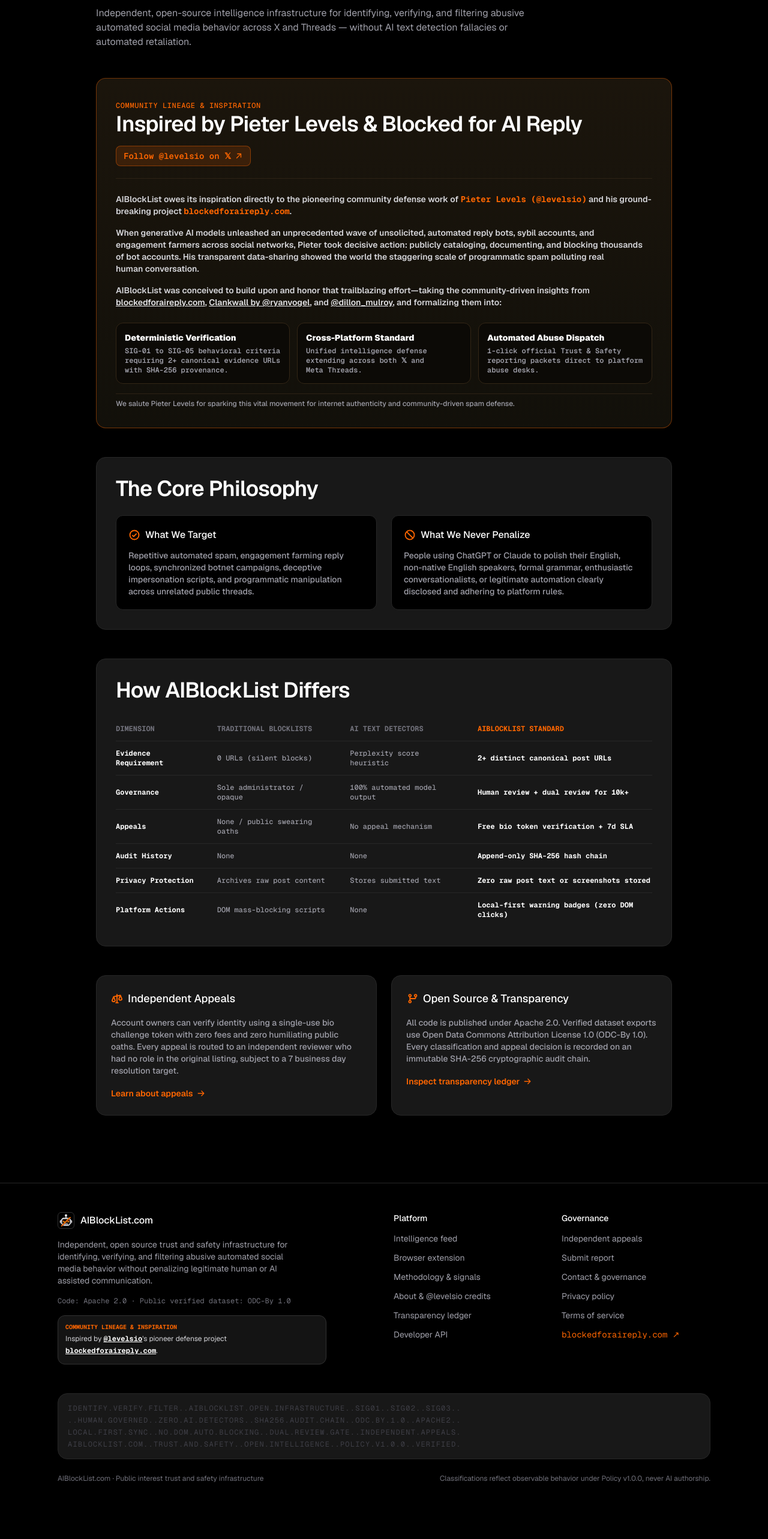
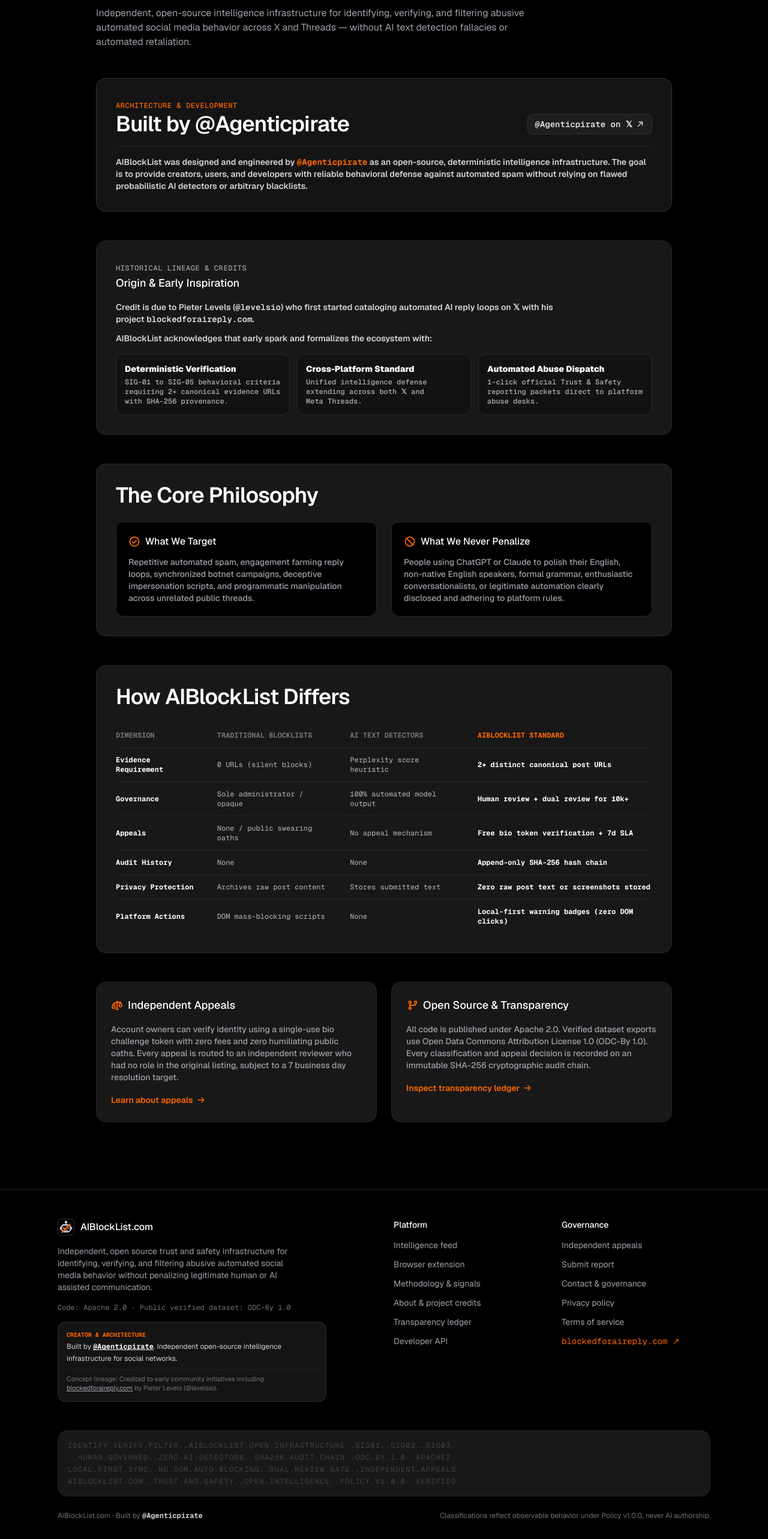
Before and after one commit to Agenticpirate/aiblocklist, a Next.js app in the folder apps/web/: page /about in a window 1280 px wide. Shown: the part 220-2786 px from the top of the page at 60% size. Before the commit the page ends 2741 px from the top, so only its background shows below. Built offline with nearby package versions, Linux system fonts and the light colour scheme.

Commit message:
feat: credit @Agenticpirate as builder in footer and hero, tone down levelsio credits

```diff
--- a/apps/web/src/app/about/page.tsx
+++ b/apps/web/src/app/about/page.tsx
@@ -36,77 +36,82 @@ export default function AboutPage() {
         </p>
       </div>
 
-      {/* Community Inspiration & Upstream Credits to @levelsio */}
-      <div className="rounded-2xl border border-[#ff6600]/40 bg-gradient-to-b from-[#1b150c] to-[#12100a] p-6 sm:p-8 space-y-6 shadow-xl">
-        <div className="flex items-center justify-between flex-wrap gap-4 border-b border-[#2d2215] pb-5">
-          <div className="space-y-1">
-            <span className="caption-4 font-mono uppercase text-[#ff6600] font-bold tracking-wider">
-              Community Lineage &amp; Inspiration
-            </span>
-            <h2 className="heading-3 text-white">Inspired by Pieter Levels &amp; Blocked for AI Reply</h2>
-          </div>
+      {/* Creator & Project Identity */}
+      <div className="rounded-2xl border border-[#313131] bg-[#141414] p-6 sm:p-8 space-y-4">
+        <span className="caption-4 font-mono uppercase text-[#ff6600] font-bold tracking-wider">
+          Architecture &amp; Development
+        </span>
+        <div className="flex items-center justify-between flex-wrap gap-4 border-b border-[#272727] pb-4">
+          <h2 className="heading-3 text-white">Built by @Agenticpirate</h2>
           <a
-            href="https://x.com/levelsio"
+            href="https://x.com/Agenticpirate"
             target="_blank"
             rel="noreferrer"
-            className="button-sm inline-flex items-center gap-1.5 rounded-lg border border-[#ff6600]/40 bg-[#ff6600]/15 px-3 py-1.5 font-mono text-sm font-bold text-[#ff6600] hover:bg-[#ff6600] hover:text-black transition-colors"
+            className="button-sm inline-flex items-center gap-1.5 rounded-lg border border-[#313131] bg-[#1e1e1e] px-3 py-1.5 font-mono text-sm font-bold text-zinc-200 hover:border-[#ff6600] hover:text-[#ff6600] transition-colors"
           >
-            <span>Follow @levelsio on 𝕏</span>
+            <span>@Agenticpirate on 𝕏</span>
             <ArrowUpRight size={14} weight="bold" />
           </a>
         </div>
+        <p className="body-4 text-zinc-300 leading-relaxed">
+          AIBlockList was designed and engineered by{" "}
+          <a
+            href="https://x.com/Agenticpirate"
+            target="_blank"
+            rel="noreferrer"
+            className="text-[#ff6600] font-bold font-mono hover:underline"
+          >
+            @Agenticpirate
+          </a>{" "}
+          as an open-source, deterministic intelligence infrastructure. The goal is to provide creators, users, and developers with reliable behavioral defense against automated spam without relying on flawed probabilistic AI detectors or arbitrary blacklists.
+        </p>
+      </div>
 
-        <div className="space-y-4 body-4 text-zinc-300 leading-relaxed">
+      {/* Historical Lineage & Credits */}
+      <div className="rounded-2xl border border-[#272727] bg-[#181818] p-6 sm:p-8 space-y-4">
+        <span className="caption-4 font-mono uppercase text-zinc-400 font-bold tracking-wider">
+          Historical Lineage &amp; Credits
+        </span>
+        <h2 className="title-2 text-white">Origin &amp; Early Inspiration</h2>
+        <div className="space-y-3 body-4 text-zinc-300 leading-relaxed">
           <p>
-            AIBlockList owes its inspiration directly to the pioneering community defense work of{" "}
+            Credit is due to Pieter Levels (
             <a
               href="https://x.com/levelsio"
               target="_blank"
               rel="noreferrer"
-              className="text-[#ff6600] font-bold font-mono hover:underline"
+              className="text-zinc-200 hover:underline font-mono"
             >
-              Pieter Levels (@levelsio)
-            </a>{" "}
-            and his ground-breaking project{" "}
+              @levelsio
+            </a>
+            ) who first started cataloging automated AI reply loops on 𝕏 with his project{" "}
             <a
               href="https://blockedforaireply.com"
               target="_blank"
               rel="noreferrer"
-              className="text-[#ff6600] font-bold font-mono hover:underline"
+              className="text-zinc-200 hover:underline font-mono"
             >
               blockedforaireply.com
             </a>
             .
           </p>
           <p>
-            When generative AI models unleashed an unprecedented wave of unsolicited, automated reply bots, sybil accounts,
-            and engagement farmers across social networks, Pieter took decisive action: publicly cataloging, documenting,
-            and blocking thousands of bot accounts. His transparent data-sharing showed the world the staggering scale
-            of programmatic spam polluting real human conversation.
+            AIBlockList acknowledges that early spark and formalizes the ecosystem with:
           </p>
-          <p>
-            AIBlockList was conceived to build upon and honor that trailblazing effort—taking the community-driven insights
-            from <a href="https://blockedforaireply.com" target="_blank" rel="noreferrer" className="text-zinc-200 hover:text-white underline">blockedforaireply.com</a>,{" "}
-            <a href="https://clankwall.vogel.dev" target="_blank" rel="noreferrer" className="text-zinc-200 hover:text-white underline">Clankwall by @ryanvogel</a>, and{" "}
-            <a href="https://x.com/dillon_mulroy" target="_blank" rel="noreferrer" className="text-zinc-200 hover:text-white underline">@dillon_mulroy</a>, and formalizing them into:
-          </p>
-          <div className="grid grid-cols-1 sm:grid-cols-3 gap-3 pt-2 font-mono text-xs">
-            <div className="rounded-xl border border-[#332616] bg-[#0c0a06] p-3.5 space-y-1">
+          <div className="grid grid-cols-1 sm:grid-cols-3 gap-3 pt-1 font-mono text-xs">
+            <div className="rounded-xl border border-[#272727] bg-[#121212] p-3.5 space-y-1">
               <strong className="text-white block font-sans text-sm">Deterministic Verification</strong>
               <p className="text-zinc-400">SIG-01 to SIG-05 behavioral criteria requiring 2+ canonical evidence URLs with SHA-256 provenance.</p>
             </div>
-            <div className="rounded-xl border border-[#332616] bg-[#0c0a06] p-3.5 space-y-1">
+            <div className="rounded-xl border border-[#272727] bg-[#121212] p-3.5 space-y-1">
               <strong className="text-white block font-sans text-sm">Cross-Platform Standard</strong>
               <p className="text-zinc-400">Unified intelligence defense extending across both 𝕏 and Meta Threads.</p>
             </div>
-            <div className="rounded-xl border border-[#332616] bg-[#0c0a06] p-3.5 space-y-1">
+            <div className="rounded-xl border border-[#272727] bg-[#121212] p-3.5 space-y-1">
               <strong className="text-white block font-sans text-sm">Automated Abuse Dispatch</strong>
               <p className="text-zinc-400">1-click official Trust &amp; Safety reporting packets direct to platform abuse desks.</p>
             </div>
           </div>
-          <p className="caption-4 text-zinc-400 pt-2 border-t border-[#2d2215]">
-            We salute Pieter Levels for sparking this vital movement for internet authenticity and community-driven spam defense.
-          </p>
         </div>
       </div>
 
--- a/apps/web/src/app/contact/page.tsx
+++ b/apps/web/src/app/contact/page.tsx
@@ -148,24 +148,32 @@ export default function ContactPage() {
 
       {/* Open Source Community & Credits Callout */}
       <div className="rounded-2xl border border-[#272727] bg-[#181818] p-6 sm:p-8 space-y-4">
-        <h2 className="title-2 text-white">Open Source Community &amp; Credits</h2>
+        <h2 className="title-2 text-white">Creator &amp; Community Credits</h2>
         <p className="body-4 text-zinc-300">
-          AIBlockList is built as an open-source public good. The project was inspired by the trailblazing
-          work of Pieter Levels (
+          AIBlockList was created and engineered by{" "}
+          <a
+            href="https://x.com/Agenticpirate"
+            target="_blank"
+            rel="noreferrer"
+            className="text-[#ff6600] font-mono font-bold hover:underline"
+          >
+            @Agenticpirate
+          </a>{" "}
+          as an open-source public good. The project recognizes the early conceptual lineage sparked by Pieter Levels (
           <a
             href="https://x.com/levelsio"
             target="_blank"
             rel="noreferrer"
-            className="text-[#ff6600] font-mono font-bold hover:underline"
+            className="text-zinc-200 font-mono hover:underline"
           >
             @levelsio
           </a>
-          ) and his community defense tool{" "}
+          ) with{" "}
           <a
             href="https://blockedforaireply.com"
             target="_blank"
             rel="noreferrer"
-            className="text-[#ff6600] font-mono font-bold hover:underline"
+            className="text-zinc-200 font-mono hover:underline"
           >
             blockedforaireply.com
           </a>
@@ -175,7 +183,7 @@ export default function ContactPage() {
           href="/about"
           className="button-sm inline-flex items-center gap-1.5 text-[#ff6600] hover:text-white transition-colors"
         >
-          <span>Read our full community acknowledgment &amp; story</span>
+          <span>Read our full governance charter &amp; story</span>
           <ArrowRight size={14} weight="bold" />
         </Link>
       </div>
--- a/apps/web/src/app/page.tsx
+++ b/apps/web/src/app/page.tsx
@@ -56,14 +56,17 @@ export default async function HomePage() {
                   Policy v1.0.0 · Open Source Trust &amp; Safety Infrastructure
                 </span>
               </div>
-              <Link
-                href="/about"
-                className="inline-flex items-center gap-1.5 rounded-full border border-[#ff6600]/30 bg-[#ff6600]/10 px-3 py-1 caption-4 font-mono text-[#ff6600] hover:bg-[#ff6600] hover:text-black transition-colors"
-                title="Inspired by Pieter Levels (@levelsio)'s pioneer community defense project"
+              <a
+                href="https://x.com/Agenticpirate"
+                target="_blank"
+                rel="noreferrer"
+                className="inline-flex items-center gap-1.5 rounded-full border border-[#313131] bg-[#181818] px-3 py-1 caption-4 font-mono text-zinc-300 hover:border-[#ff6600] hover:text-[#ff6600] transition-colors"
+                title="Built by @Agenticpirate"
               >
-                <span>Inspired by @levelsio</span>
+                <span className="h-1.5 w-1.5 rounded-full bg-[#ff6600]" />
+                <span>Built by @Agenticpirate</span>
                 <span className="text-[10px]">↗</span>
-              </Link>
+              </a>
             </div>
 
             {/* Prominent Logo & Heading Lockup */}
--- a/apps/web/src/components/FooterAscii.tsx
+++ b/apps/web/src/components/FooterAscii.tsx
@@ -40,31 +40,34 @@ export function FooterAscii() {
               Code: Apache 2.0 · Public verified dataset: ODC-By 1.0
             </p>
 
-            {/* Community Inspiration & Credits to @levelsio */}
-            <div className="mt-4 rounded-xl border border-[#313131] bg-[#141414] p-3 text-xs text-zinc-300 max-w-md">
+            {/* Creator & Community Lineage Credits */}
+            <div className="mt-4 rounded-xl border border-[#313131] bg-[#141414] p-3.5 text-xs text-zinc-300 max-w-md">
               <span className="font-mono text-[10px] uppercase text-[#ff6600] font-bold block mb-1">
-                Community Lineage &amp; Inspiration
+                Creator &amp; Architecture
               </span>
               <p className="leading-relaxed">
-                Inspired by{" "}
+                Built by{" "}
                 <a
-                  href="https://x.com/levelsio"
+                  href="https://x.com/Agenticpirate"
                   target="_blank"
                   rel="noreferrer"
                   className="font-mono font-bold text-white hover:text-[#ff6600] underline"
                 >
-                  @levelsio
+                  @Agenticpirate
                 </a>
-                &apos;s pioneer defense project{" "}
+                . Independent open-source intelligence infrastructure for social networks.
+              </p>
+              <p className="mt-2 text-[11px] text-zinc-500 border-t border-[#222] pt-2">
+                Concept lineage: Credited to early community initiatives including{" "}
                 <a
                   href="https://blockedforaireply.com"
                   target="_blank"
                   rel="noreferrer"
-                  className="font-mono font-bold text-white hover:text-[#ff6600] underline"
+                  className="text-zinc-400 hover:text-white underline"
                 >
                   blockedforaireply.com
-                </a>
-                .
+                </a>{" "}
+                by Pieter Levels (@levelsio).
               </p>
             </div>
           </div>
@@ -89,7 +92,7 @@ export function FooterAscii() {
               </li>
               <li>
                 <Link href="/about" className="body-6 text-zinc-400 hover:text-white transition-colors duration-300">
-                  About &amp; @levelsio credits
+                  About &amp; project credits
                 </Link>
               </li>
               <li>
@@ -185,7 +188,17 @@ export function FooterAscii() {
         </div>
 
         <div className="mt-6 flex flex-col gap-2 sm:flex-row sm:items-center sm:justify-between caption-5 text-zinc-500">
-          <span>AIBlockList.com · Public interest trust and safety infrastructure</span>
+          <span>
+            AIBlockList.com · Built by{" "}
+            <a
+              href="https://x.com/Agenticpirate"
+              target="_blank"
+              rel="noreferrer"
+              className="text-zinc-300 hover:text-[#ff6600] font-mono font-bold"
+            >
+              @Agenticpirate
+            </a>
+          </span>
           <span>Classifications reflect observable behavior under Policy v1.0.0, never AI authorship.</span>
         </div>
       </div>
```
